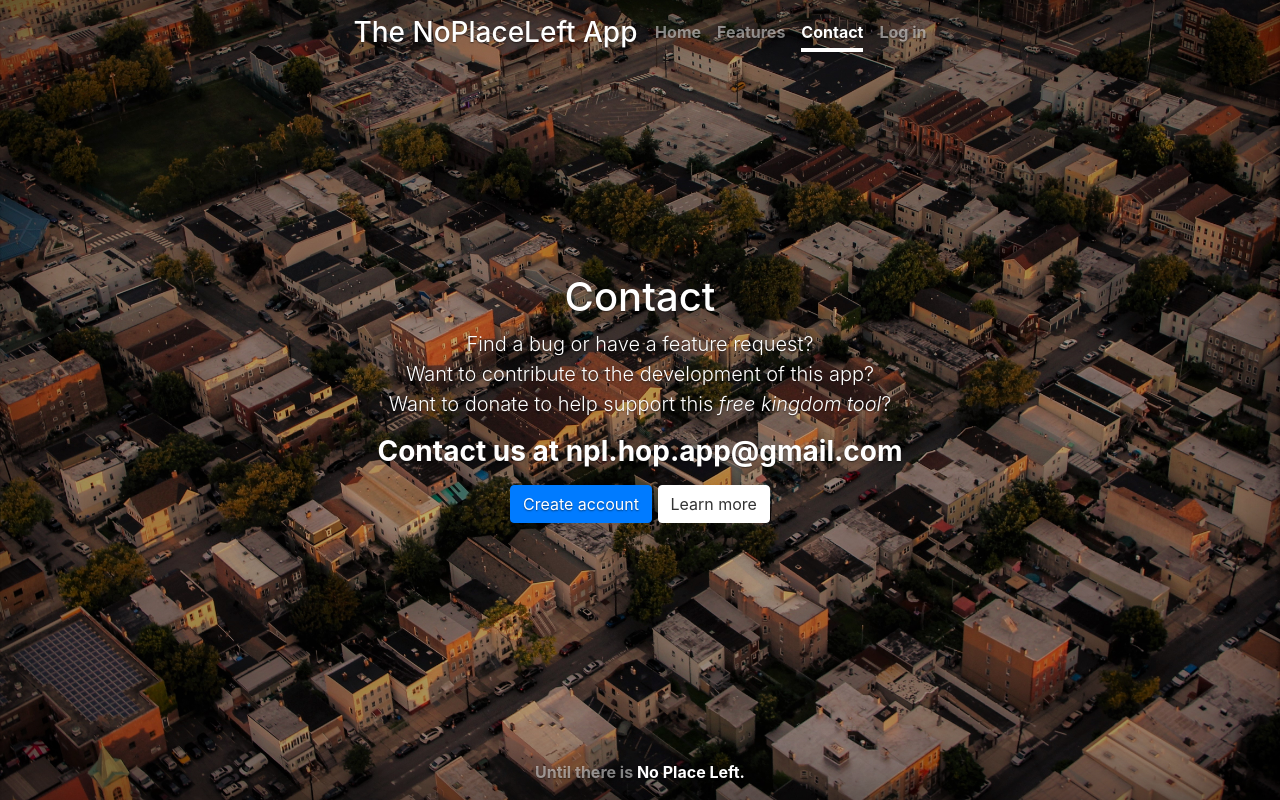
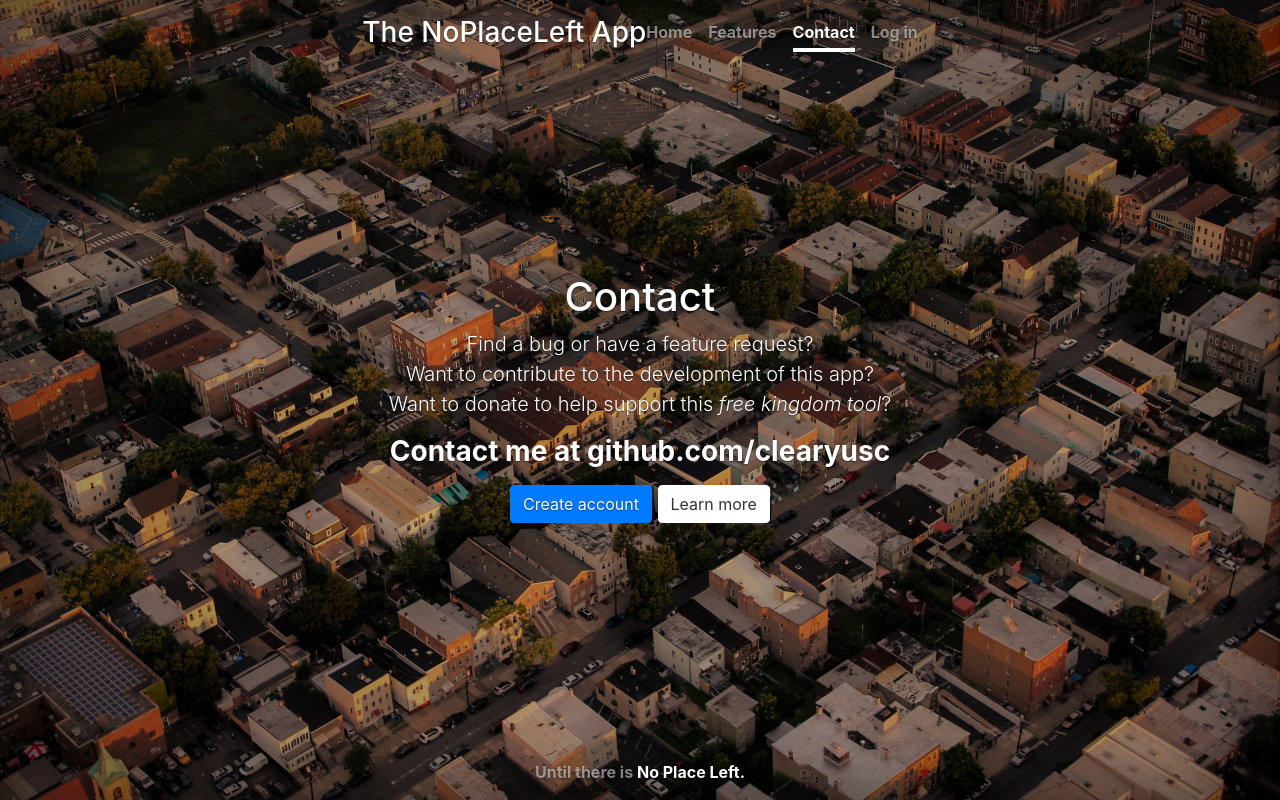
Before and after one commit to clearyusc/npl_app, a Django app: page /contact/ in a window 1280 px wide. Run offline with Django 3.2, Linux system fonts and the light colour scheme; some libraries are stand-ins or nearby versions.

Commit message:
finally got random city images to load on the welcome screens

```diff
--- a/npl/templates/base_generic.html
+++ b/npl/templates/base_generic.html
@@ -11,8 +11,9 @@
           integrity="sha384-Gn5384xqQ1aoWXA+058RXPxPg6fy4IWvTNh0E263XmFcJlSAwiGgFAW/dAiS6JXm" crossorigin="anonymous">
     <link rel="stylesheet" href="https://use.fontawesome.com/releases/v5.0.10/css/all.css"
           integrity="sha384-+d0P83n9kaQMCwj8F4RJB66tzIwOKmrdb46+porD/OvrJ+37WqIM7UoBtwHO6Nlg" crossorigin="anonymous">
+    {% load staticfiles %}
+    {% load npl_tags %}
     <style>
-    {% load staticfiles %}
     .shadow {
         box-shadow: 0 4px 8px 0 rgba(0,0,0,0.2);
         border-radius: 5px; /* 5px rounded corners */
@@ -23,7 +24,9 @@
 
     .bg {
         /* The image used */
-        background-image: url({% static 'npl/neighborhood-2.jpg' %});
+
+
+        background-image: url({% random_image %});
 
         /* Full height */
         height: 100%;
--- a/npl/templates/registration/contact.html
+++ b/npl/templates/registration/contact.html
@@ -15,7 +15,7 @@
     Find a bug or have a feature request?<br />
     Want to contribute to the development of this app?<br />
     Want to donate to help support this <em>free kingdom tool</em>?<br />
-    <h3><strong>Contact us at npl.hop.app@gmail.com</strong></h3>
+    <h3><strong>Contact me at github.com/clearyusc</strong></h3>
 </p>
 <p class="lead">
     <a class="btn btn-primary" href="{% url 'npl:signup' %}">Create account</a>
--- /dev/null
+++ b/npl/templatetags/npl_tags.py
@@ -0,0 +1,12 @@
+import random
+
+from django import template
+from django.conf import settings
+
+register = template.Library()
+
+@register.simple_tag(name='random_image')
+def random_image():
+    choices = ['npl/neighborhood-1.jpg','npl/neighborhood-2.jpg','npl/neighborhood-3.jpg']
+    random_img = random.choice(choices)
+    return '/npl/static/'+random_img
--- a/npl_app/settings.py
+++ b/npl_app/settings.py
@@ -83,6 +83,9 @@
                 'django.contrib.auth.context_processors.auth',
                 'django.contrib.messages.context_processors.messages',
             ],
+            'libraries':{
+                'npl_tags':'npl.templatetags.npl_tags',
+            }
         },
     },
 ]
```
Also changed, not shown: db.sqlite3, npl/static/npl/neighborhood-3.jpg (added), npl/templatetags/__init__.py (added).
